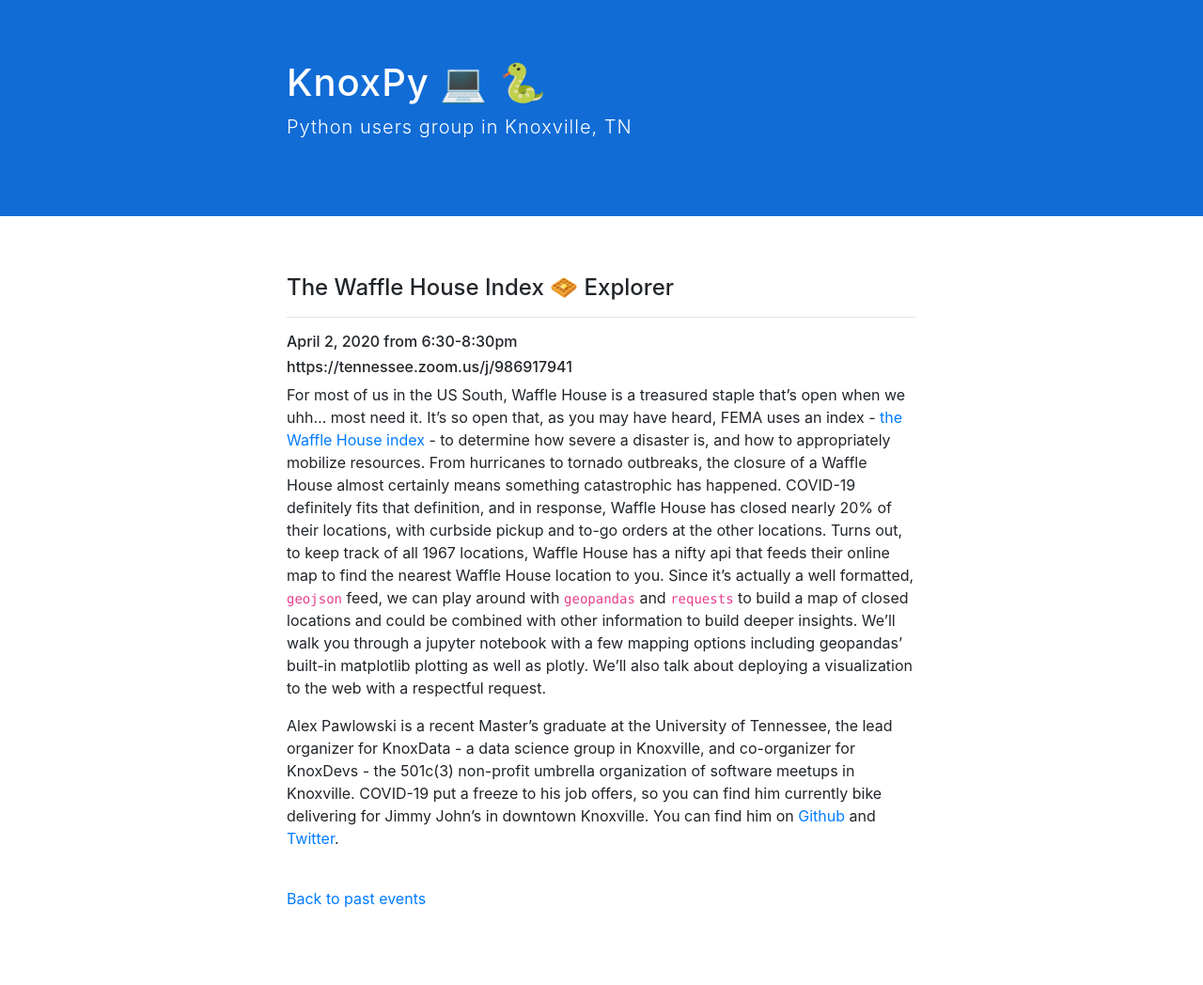
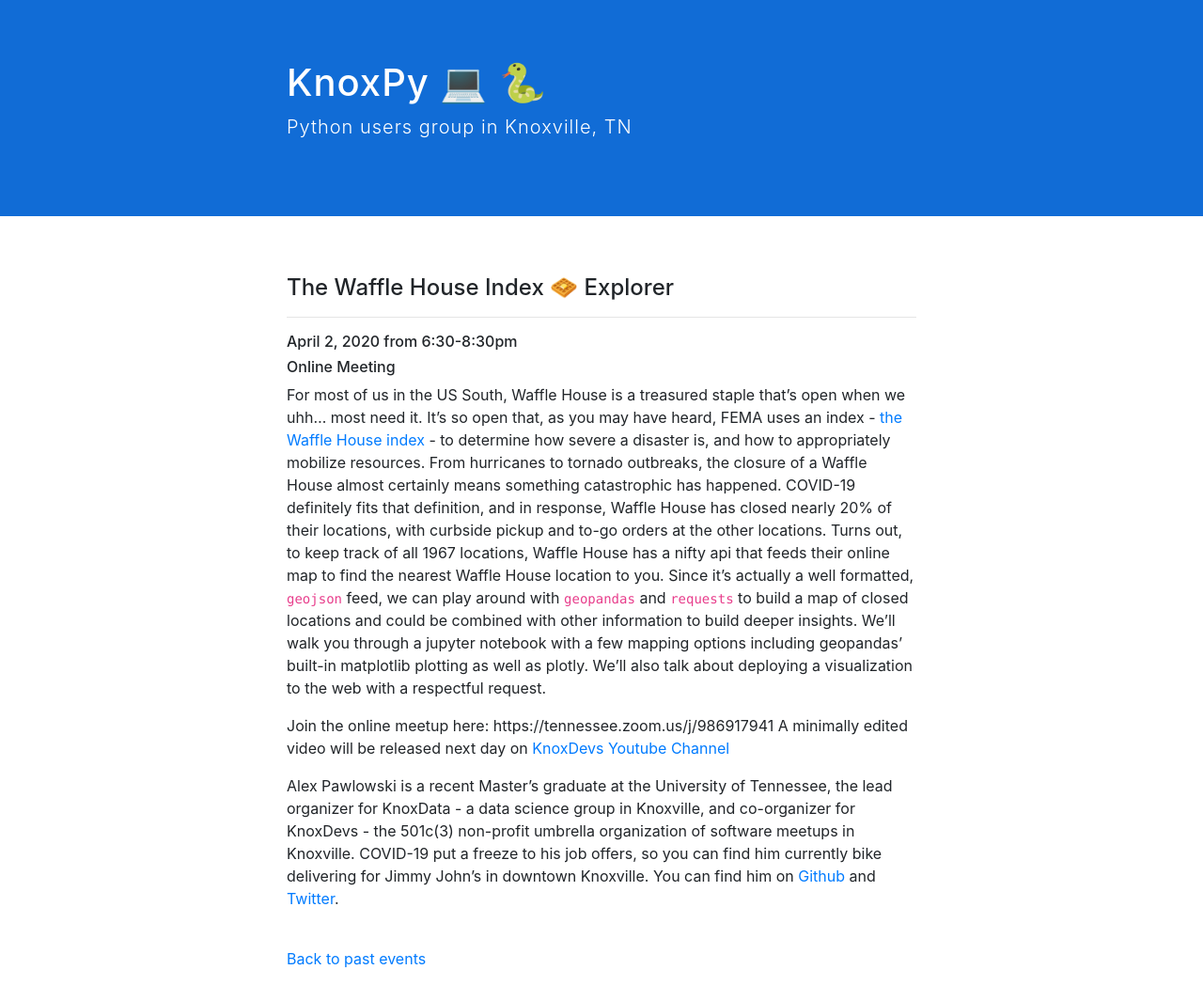
Before and after one commit to druveloper/knoxpy.github.io, a Jekyll site: the page built from _posts/2020-04-02-waffle-house-index.md, in a window 1280 px wide. Shown: the whole page at 94% size. Built offline with Jekyll 4.4.1, drawn with Linux system fonts in a browser that asks for light colours; before the commit the page ends 984 px from its top, so only the background shows below that.

Commit message:
Changed online link and repo readme

```diff
--- a/_posts/2020-04-02-waffle-house-index.md
+++ b/_posts/2020-04-02-waffle-house-index.md
@@ -1,8 +1,10 @@
 ---
 title: The Waffle House Index 🧇 Explorer
 time: 6:30-8:30pm
-address: https://tennessee.zoom.us/j/986917941
+address: Online Meeting
 ---
 For most of us in the US South, Waffle House is a treasured staple that's open when we uhh... most need it. It's so open that, as you may have heard, FEMA uses an index - [the Waffle House index](https://www.fema.gov/blog/2011-07-07/news-day-what-do-waffle-houses-have-do-risk-management) - to determine how severe a disaster is, and how to appropriately mobilize resources. From hurricanes to tornado outbreaks, the closure of a Waffle House almost certainly means something catastrophic has happened. COVID-19 definitely fits that definition, and in response, Waffle House has closed nearly 20% of their locations, with curbside pickup and to-go orders at the other locations. Turns out, to keep track of all 1967 locations, Waffle House has a nifty api that feeds their online map to find the nearest Waffle House location to you. Since it's actually a well formatted, `geojson` feed, we can play around with `geopandas` and `requests` to build a map of closed locations and could be combined with other information to build deeper insights. We'll walk you through a jupyter notebook with a few mapping options including geopandas' built-in matplotlib plotting as well as plotly. We'll also talk about deploying a visualization to the web with a respectful request.
 
+Join the online meetup here: https://tennessee.zoom.us/j/986917941 A minimally edited video will be released next day on [KnoxDevs Youtube Channel](https://www.youtube.com/knoxdevs)
+
 Alex Pawlowski is a recent Master's graduate at the University of Tennessee, the lead organizer for KnoxData - a data science group in Knoxville, and co-organizer for KnoxDevs - the 501c(3) non-profit umbrella organization of software meetups in Knoxville. COVID-19 put a freeze to his job offers, so you can find him currently bike delivering for Jimmy John's in downtown Knoxville. You can find him on [Github](https://github.com/alexpawlowski) and [Twitter](https://twitter.com/apawlows).
```
Also changed, not shown: README.md.
